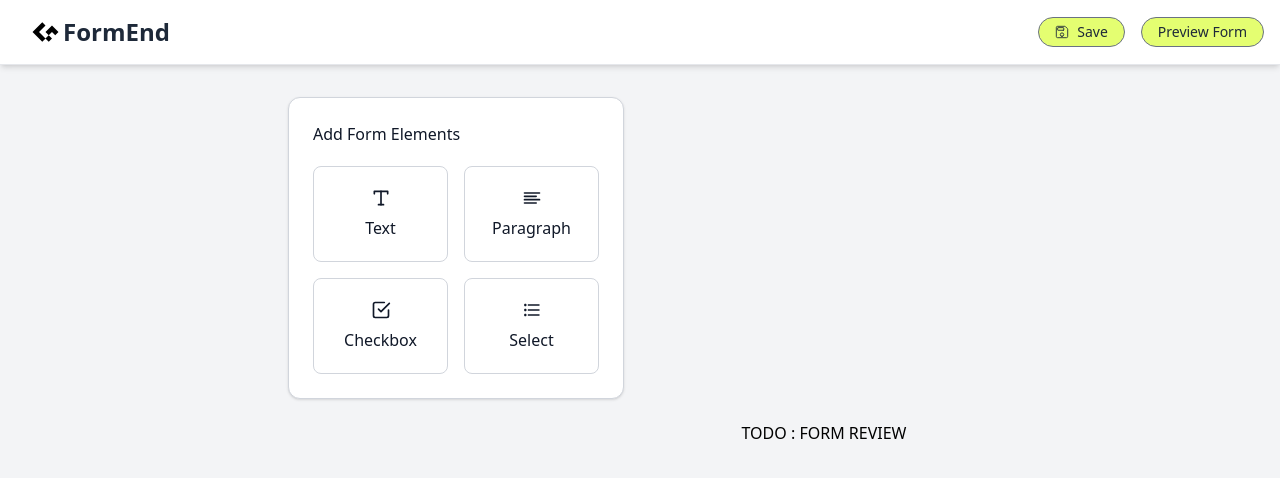
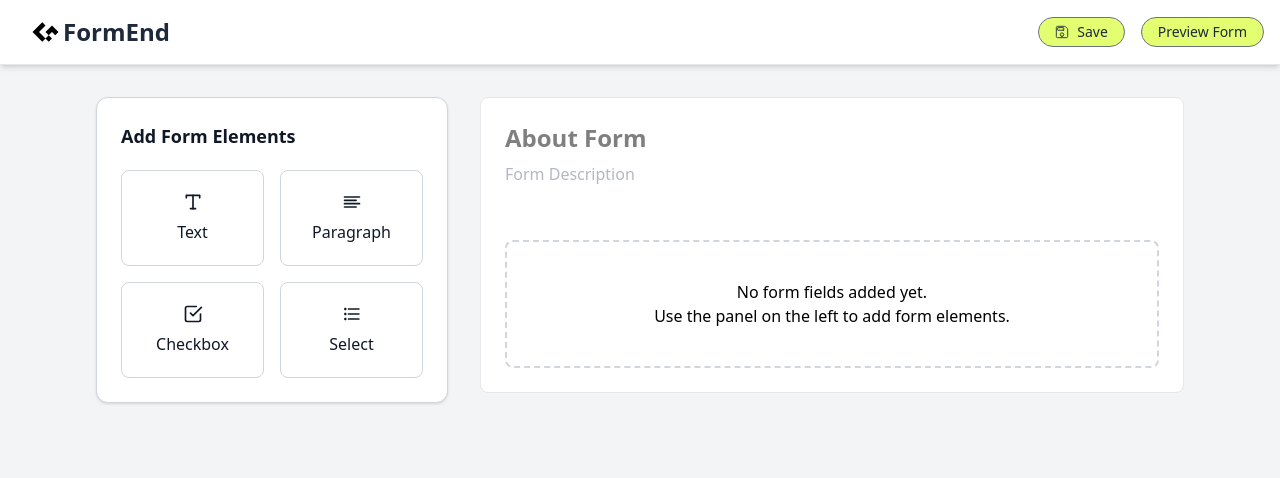
Before and after one commit to DamianNgWZ/FormEnd, a React (Vite) app in the folder formend/: page / in a window 1280 px wide. Shown: the top 478 px of the page. Built offline with nearby package versions, Linux system fonts and the light colour scheme.

Commit message:
feat: add AboutForm component

```diff
--- /dev/null
+++ b/formend/src/components/FormCreation/AboutForm.tsx
@@ -0,0 +1,37 @@
+import { useState } from 'react';
+
+export default function AboutForm() {
+  const [formTitle, setFormTitle] = useState('');
+  const [formDescription, setFormDescription] = useState('');
+  const [formFields, setFormFields] = useState<string[]>([]);
+
+  return (
+    <div className="mb-8 bg-white p-6 rounded-lg border border-gray-200">
+      <input
+        type="text"
+        value={formTitle}
+        onChange={(e) => setFormTitle(e.target.value)}
+        placeholder="About Form"
+        className="w-full text-2xl font-bold mb-2 bg-transparent outline-none"
+      />
+      <textarea
+        value={formDescription}
+        onChange={(e) => setFormDescription(e.target.value)}
+        placeholder="Form Description"
+        rows={2}
+        className="w-full text-gray-500 mb-6 resize-none bg-transparent outline-none"
+      />
+      {/* Form Fields Section */}
+      {formFields.length === 0 ? (
+        <div className="min-h-32 border-2 border-dashed border-gray-300 rounded-lg p-6 flex items-center justify-center">
+          <p className="text-text-secondary text-center">
+            No form fields added yet. <br />
+            Use the panel on the left to add form elements.
+          </p>
+        </div>
+      ) : (
+        <div>{/* TODO: Render form fields here */}</div>
+      )}
+    </div>
+  );
+}
--- a/formend/src/components/FormCreation/ElementBox.tsx
+++ b/formend/src/components/FormCreation/AddFormElements.tsx
@@ -2,10 +2,12 @@ import { FiType, FiAlignLeft, FiCheckSquare } from 'react-icons/fi';
 import { MdFormatListBulleted } from 'react-icons/md';
 import ElementButton from './ElementButton';
 
-export default function ElementBox() {
+export default function AddFormElements() {
   return (
     <div className="bg-white p-6 rounded-xl border border-gray-300 shadow-sm">
-      <h2 className="text-medium font-medium text-gray-900 mb-5">Add Form Elements</h2>
+      <h2 className="text-lg font-semibold text-gray-900 mb-5">
+        Add Form Elements
+      </h2>
       <div className="grid grid-cols-1 sm:grid-cols-2 gap-4">
         <ElementButton
           label="Text"
--- a/formend/src/components/FormCreation/ElementButton.tsx
+++ b/formend/src/components/FormCreation/ElementButton.tsx
@@ -6,7 +6,11 @@ interface ElementButtonProps {
   onClick: () => void;
 }
 
-export default function ElementButton({ label, icon, onClick }: ElementButtonProps) {
+export default function ElementButton({
+  label,
+  icon,
+  onClick,
+}: ElementButtonProps) {
   return (
     <button
       type="button"
--- a/formend/src/pages/Main.tsx
+++ b/formend/src/pages/Main.tsx
@@ -1,21 +1,21 @@
 import Nav from '../components/ui/Nav';
-import ElementBox from '../components/FormCreation/ElementBox';
+import ElementBox from '../components/FormCreation/AddFormElements';
+import AboutForm from '../components/FormCreation/AboutForm';
 
-export default function Main() {
+export default function MainPage() {
   return (
-    <div className="min-h-screen bg-gray-100 flex flex-col">
+    <div className="min-h-screen bg-surface-2">
       <Nav />
-
-      <main className="flex flex-col md:flex-row flex-grow p-6 md:p-8 gap-6 md:gap-8 max-w-3xl mx-auto w-full">
-
-        <div className="md:w-1/2 w-full">
-          <ElementBox />
+      <div className="max-w-6xl mx-auto p-8">
+        <div className="flex flex-col lg:flex-row gap-8">
+          <div className="lg:w-1/3">
+            <ElementBox />
+          </div>
+          <div className="lg:w-2/3">
+            <AboutForm />
+          </div>
         </div>
-
-        <div className="md:w-1/2 w-full flex items-center justify-center">
-          TODO : FORM REVIEW
-        </div>
-      </main>
+      </div>
     </div>
   );
 }
--- /dev/null
+++ b/package.json
@@ -0,0 +1,6 @@
+{
+  "dependencies": {
+    "@types/uuid": "^10.0.0",
+    "uuid": "^12.0.0"
+  }
+}
```
Also changed, not shown: 1 other file (tests, documents, lock files or other folders).
